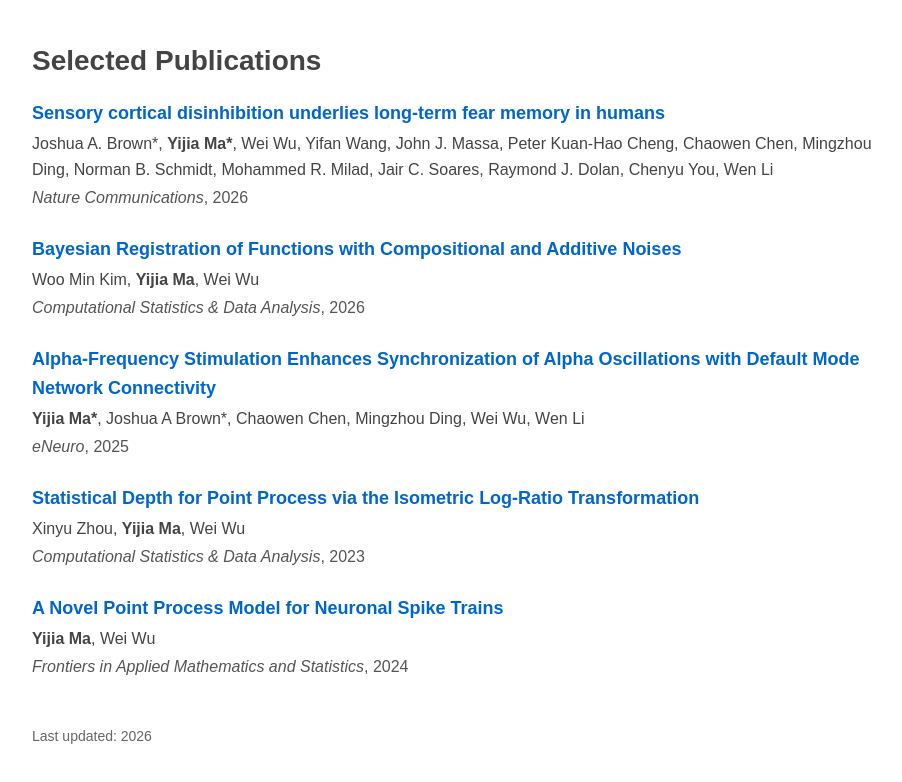
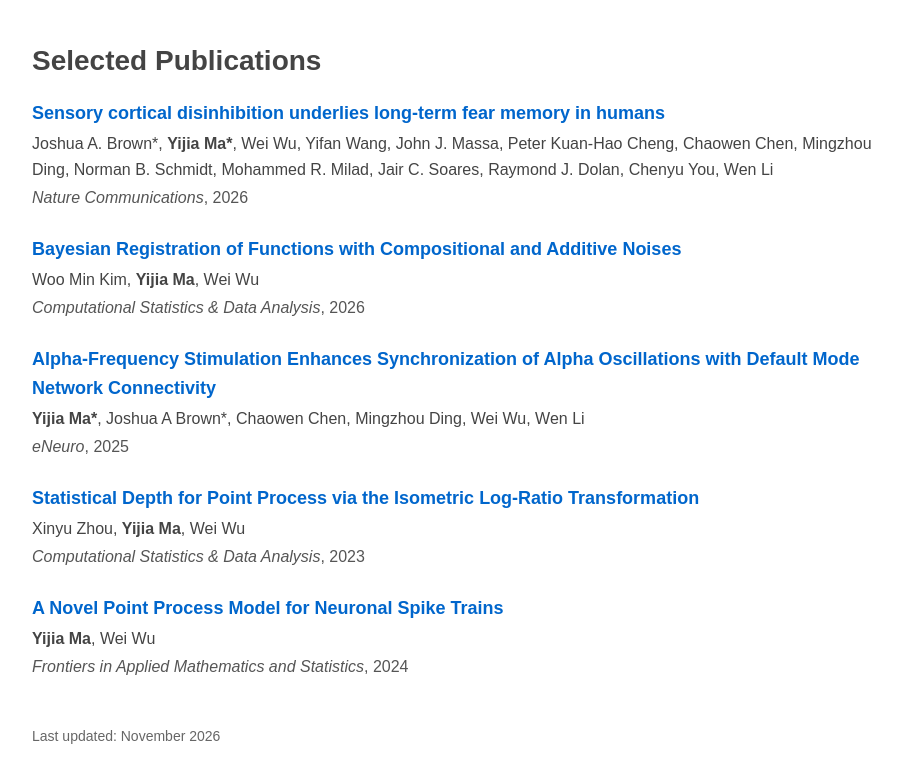
Before and after one commit to YMa2019/me, a plain HTML site: page index.html in a window 1280 px wide. Shown: the part 3619-4401 px from the top of the page, without its empty margins (313-1215 px from the left). Drawn offline with Linux system fonts and the light colour scheme.

Commit message:
Update index.html

```diff
--- a/index.html
+++ b/index.html
@@ -791,8 +791,20 @@
       </section>
 
       <p class="small-note">
-        Last updated: 2026
+        Last updated: <span id="updated-date"></span>
       </p>
+
+      <script>
+        function updateDate() {
+          document.getElementById("updated-date").textContent =
+            new Date().toLocaleDateString("en-US", {
+              month: "long",
+              year: "numeric"
+            });
+        }
+
+        updateDate();
+      </script>
 
     </main>
   </div>
```
